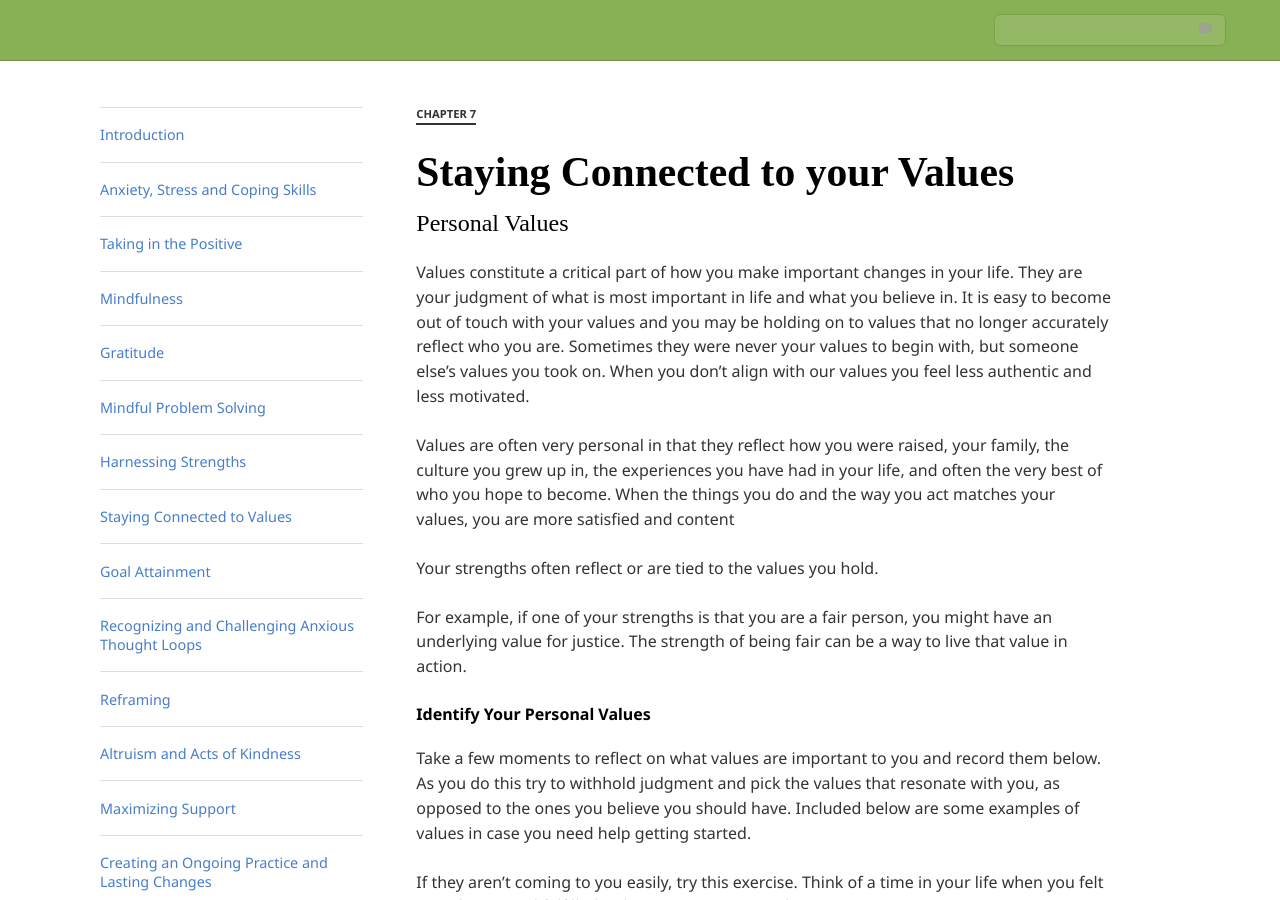
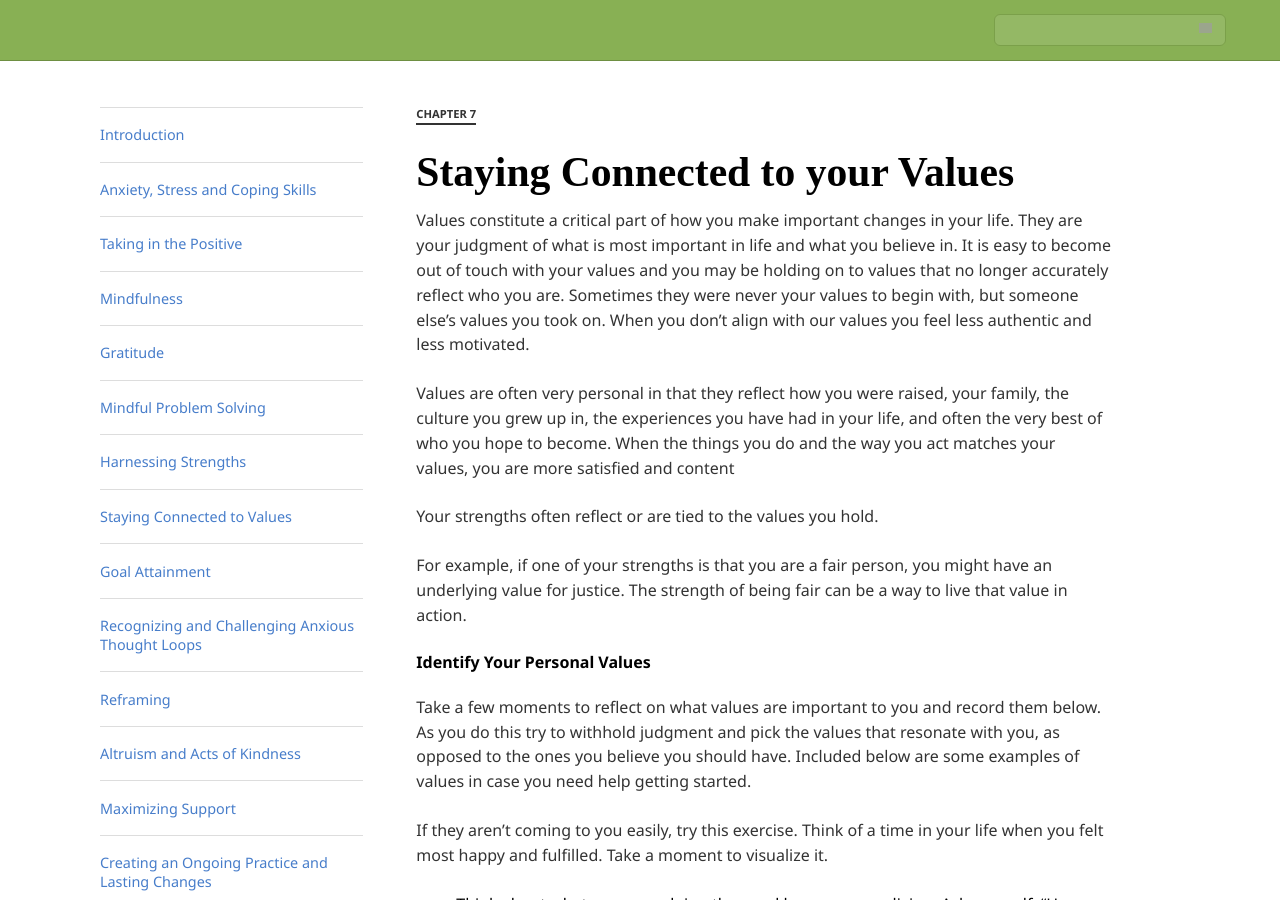
Before and after one commit to mtorres253/mtorres253.github.io, a Jekyll site: the page built from chapt-7/index.md, in a window 1280 px wide and 900 px high. Built offline with Jekyll 4.4.1, drawn with Linux system fonts in a browser that asks for light colours; nearby versions of some CDN libraries; some web fonts are replaced; comment, search, counter and statistics services are not loaded; grey boxes are pictures that could not be loaded.

Commit message:
Update index.md

```diff
--- a/chapt-7/index.md
+++ b/chapt-7/index.md
@@ -6,7 +6,6 @@ title: Staying Connected to your Values
 
 # Staying Connected to your Values
 
-## Personal Values
 
 Values constitute a critical part of how you make important changes in your life. They are your judgment of what is most important in life and what you believe in. It is easy to become out of touch with your values and you may be holding on to values that no longer accurately reflect who you are. Sometimes they were never your values to begin with, but someone else’s values you took on. When you don’t align with our values you feel less authentic and less motivated.
 
```
